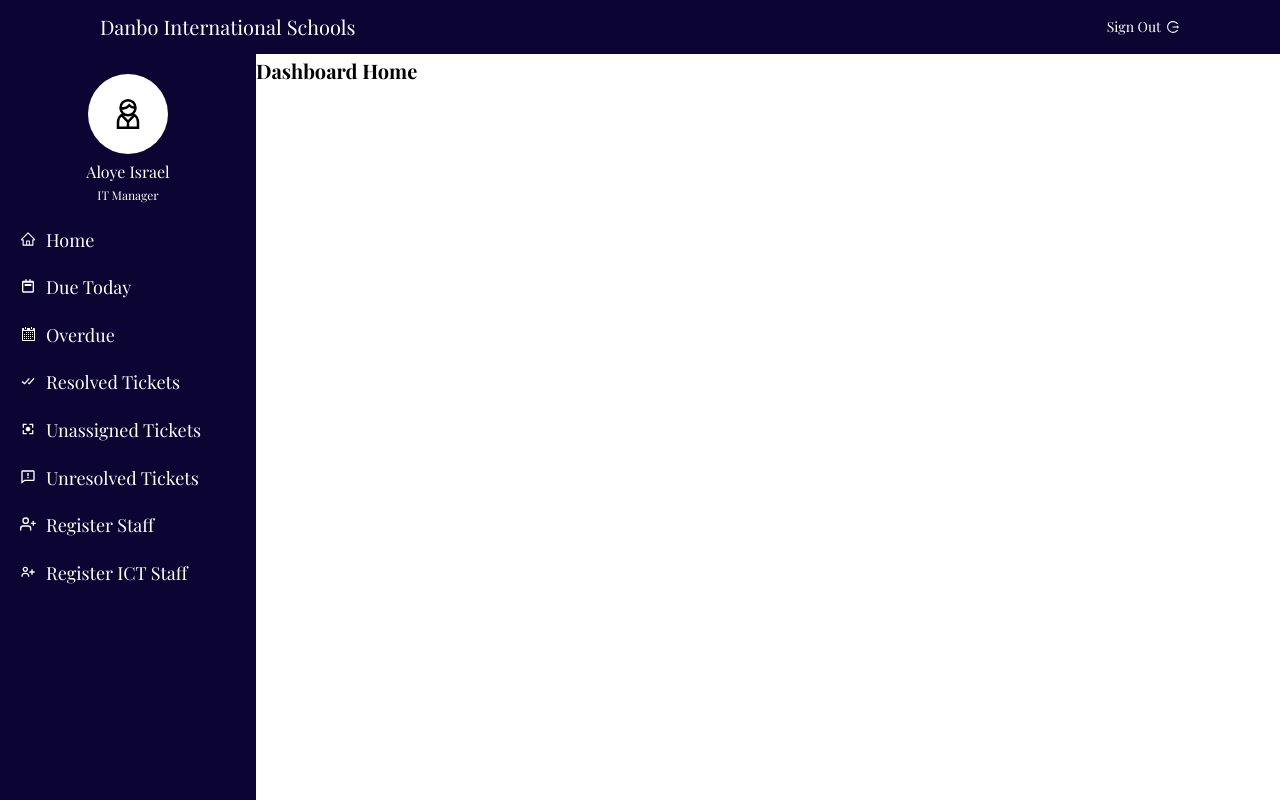
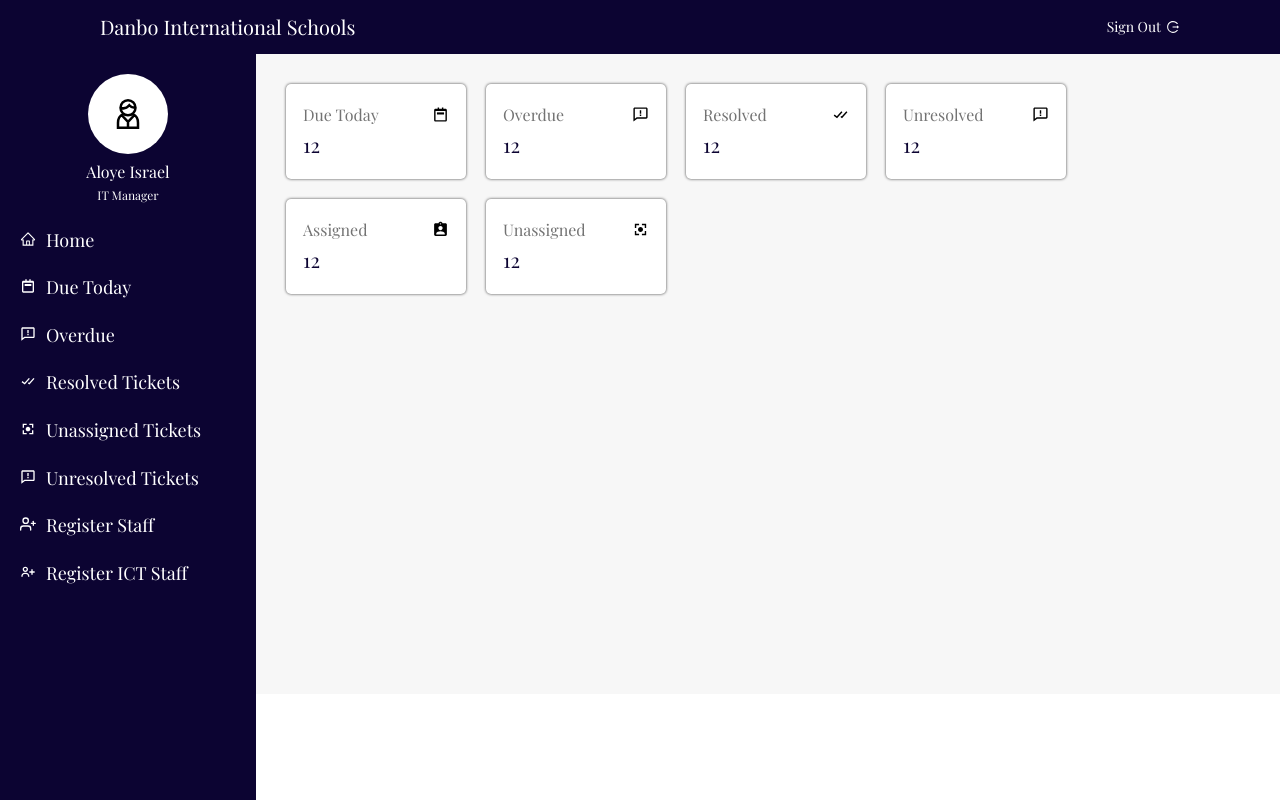
Before and after one commit to oluSammy/Ticketing, a React (Create React App) app: page /dashboard in a window 1280 px wide. Built offline with nearby package versions, Linux system fonts and the light colour scheme; no server answers; a web font is replaced by a local one.

Commit message:
dev dashboard homepage UI

```diff
--- a/src/components/Navbar/Navbar.components.jsx
+++ b/src/components/Navbar/Navbar.components.jsx
@@ -3,7 +3,7 @@ import './Navbar.styles.scss';
 
 import { AiOutlineLogout } from 'react-icons/ai';
 import { auth } from './../../firebase/firebase.utils';
-import { Link } from 'react-router-dom';
+// import { Link } from 'react-router-dom';
 
 const Navbar = () => {
     return (
--- a/src/components/Sidebar/Sidebar.Component.jsx
+++ b/src/components/Sidebar/Sidebar.Component.jsx
@@ -28,7 +28,7 @@ const Sidebar = () => {
                     <span>Due Today</span>
                 </li>
                 <li className="sidebar__link">
-                    <GoCalendar className="sidebar__link-icon" />
+                    <BiCommentError className="sidebar__link-icon" />
                     <span>Overdue</span>
                 </li>
                 <li className="sidebar__link">
--- a/src/pages/Dashboard-Home/DashboardHome.components.jsx
+++ b/src/pages/Dashboard-Home/DashboardHome.components.jsx
@@ -1,9 +1,58 @@
-import React from 'react'
+import React from 'react';
+import './DashboardHome.styles.scss';
+
+import { CgAssign } from 'react-icons/cg'
+import { BiCalendarWeek, BiCommentError, BiUserPlus } from 'react-icons/bi'
+import { BiCheckDouble } from 'react-icons/bi';
+import { MdAssignmentInd } from 'react-icons/md';
 
 const DashboardHome = () => {
     return (
-        <div>
-            <h1>Dashboard Home</h1>
+        <div className="dashboard-home">
+            <div className="ticket-box-container">
+                <div className="ticket-box">
+                    <div className="ticket-box__header">
+                        <div className="ticket-box__title">Due Today</div>
+                        <BiCalendarWeek className="ticket-box__icon"/>
+                    </div>
+                    <div className="ticket-box__number">12</div>
+                </div>
+                <div className="ticket-box">
+                    <div className="ticket-box__header">
+                        <div className="ticket-box__title">Overdue</div>
+                        <BiCommentError className="ticket-box__icon"/>
+                    </div>
+                    <div className="ticket-box__number">12</div>
+                </div>
+                <div className="ticket-box">
+                    <div className="ticket-box__header">
+                        <div className="ticket-box__title">Resolved</div>
+                        <BiCheckDouble className="ticket-box__icon"/>
+                    </div>
+                    <div className="ticket-box__number">12</div>
+                </div>
+                <div className="ticket-box">
+                    <div className="ticket-box__header">
+                        <div className="ticket-box__title">Unresolved</div>
+                        <BiCommentError className="ticket-box__icon"/>
+                    </div>
+                    <div className="ticket-box__number">12</div>
+                </div>
+                <div className="ticket-box">
+                    <div className="ticket-box__header">
+                        <div className="ticket-box__title">Assigned</div>
+                        <MdAssignmentInd className="ticket-box__icon"/>
+                    </div>
+                    <div className="ticket-box__number">12</div>
+                </div>
+                <div className="ticket-box">
+                    <div className="ticket-box__header">
+                        <div className="ticket-box__title">Unassigned</div>
+                        <CgAssign className="ticket-box__icon"/>
+                    </div>
+                    <div className="ticket-box__number">12</div>
+                </div>
+            </div>
         </div>
     )
 }
--- a/src/pages/Dashboard-Home/DashboardHome.styles.scss
+++ b/src/pages/Dashboard-Home/DashboardHome.styles.scss
@@ -0,0 +1,50 @@
+@import '../../sass/abstracts/variables';
+
+.dashboard-home {
+    padding: 2rem;
+}
+
+.ticket-box-container {
+    display: grid;
+    grid-template-columns: repeat(auto-fit, minmax(15rem, 18rem));
+    grid-column-gap: 2rem;
+    grid-row-gap: 2rem;
+}
+
+.ticket-box {
+    background-color: #ffffff;
+    // width: 19rem;
+    padding: 1.7rem;
+    box-shadow: 0px 0px 3px 0px rgba(0,0,0,0.75);
+    border-radius: .5rem;
+    cursor: pointer;
+    transition: all .1s;
+
+    &__header {
+        display: flex;
+        align-items: center;
+    }
+
+    &__title {
+        margin-right: auto;
+        font-size: 1.6rem;
+        color: $text-color;
+    }
+
+    &__number {
+        font-size: 2rem;
+        color: $text-color;
+    }
+
+    &__icon {
+        font-size: 1.7rem;
+    }
+}
+
+.ticket-box:hover {
+    transform: scale(1.02);
+}
+
+.ticket-box:hover .ticket-box__title, .ticket-box__number {
+    color: $color-primary-dark;
+}
--- a/src/pages/Dashboard-main/Dashboard-main.components.jsx
+++ b/src/pages/Dashboard-main/Dashboard-main.components.jsx
@@ -1,10 +1,11 @@
 import React from 'react'
 import { Route } from 'react-router-dom'
 import DashboardHome from './../Dashboard-Home/DashboardHome.components';
+import './Dashboard-main.components.scss';
 
 const DashboardMain = () => {
     return (
-        <div>
+        <div className="dashboard-main">
             <Route path="/dashboard" component={DashboardHome} />
         </div>
     )
--- a/src/pages/Dashboard-main/Dashboard-main.components.scss
+++ b/src/pages/Dashboard-main/Dashboard-main.components.scss
@@ -0,0 +1,6 @@
+@import '../../sass/abstracts/variables';
+
+.dashboard-main {
+    margin: 1rem;
+
+}
--- a/src/pages/Dashboard/Dashboard.styles.scss
+++ b/src/pages/Dashboard/Dashboard.styles.scss
@@ -1,3 +1,5 @@
+@import '../../sass/abstracts/variables';
+
 .dashboard {
     display: grid;
     grid-template-columns: 20vw 80vw;
@@ -16,5 +18,7 @@
 
     &__main {
         grid-column:  2 / 3;
+        background-color: $color-grey-light;
+        min-height: 80vh;
     }
 }
```
